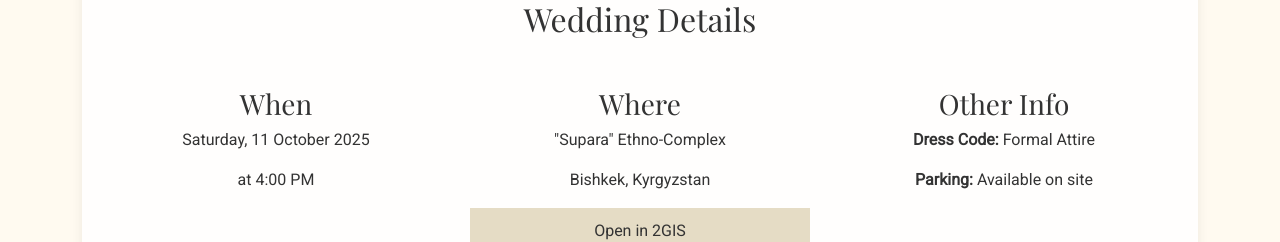
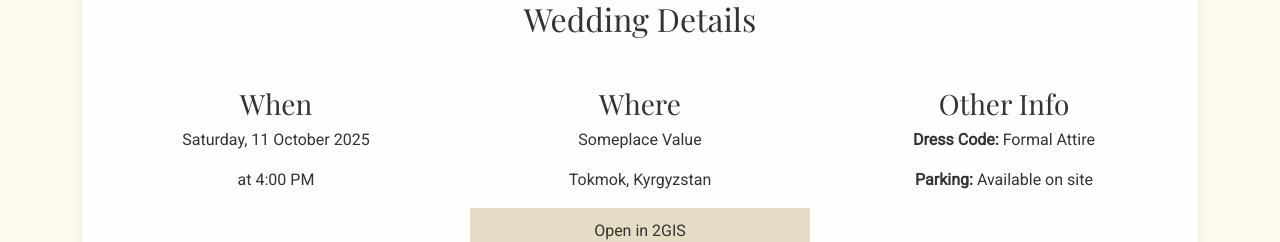
Before and after one commit to B-Rinat/b-rinat.github.io, a plain HTML site: page index.html in a window 1280 px wide. Shown: the part 1040-1282 px from the top of the page. Drawn offline with nearby package versions, Linux system fonts and the light colour scheme.

Commit message:
change address

```diff
--- a/index.html
+++ b/index.html
@@ -375,8 +375,8 @@
             when_date: "Saturday, 11 October 2025",
             when_time: "at 4:00 PM",
             where_title: "Where",
-            where_venue: '"Supara" Ethno-Complex',
-            where_address: "Bishkek, Kyrgyzstan",
+            where_venue: "Someplace Value",
+            where_address: "Tokmok, Kyrgyzstan",
             info_title: "Other Info",
             info_dress_code_label: "Dress Code:",
             info_dress_code: "Formal Attire",
@@ -402,8 +402,8 @@
             when_date: "Суббота, 11 октября 2025 г.",
             when_time: "в 16:00",
             where_title: "Где",
-            where_venue: 'Этно-комплекс "Супара"',
-            where_address: "г. Бишкек, Кыргызстан",
+            where_venue: "Some place Value",
+            where_address: "г. Токмок, Кыргызстан",
             info_title: "Другая информация",
             info_dress_code_label: "Дресс-код:",
             info_dress_code: "Вечерний",
@@ -428,8 +428,8 @@
             when_date: "Ишемби, 11-октябрь 2025 ж.",
             when_time: "саат 16:00",
             where_title: "Кайда",
-            where_venue: '"Супара" этно-комплекси',
-            where_address: "Бишкек ш., Кыргызстан",
+            where_venue: "Some place Value",
+            where_address: "Токмок ш., Кыргызстан",
             info_title: "Башка маалымат",
             info_dress_code_label: "Дресс-код:",
             info_dress_code: "Майрамдык",
```
